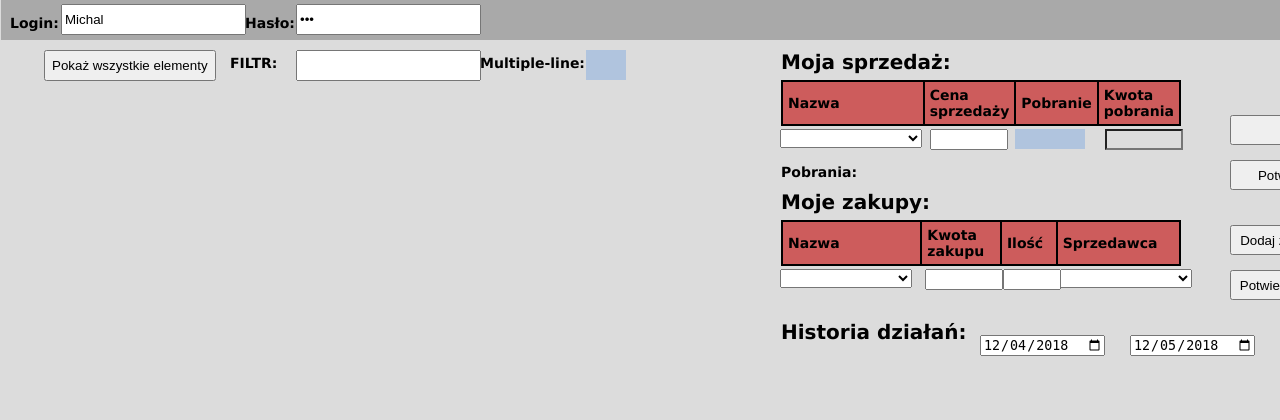
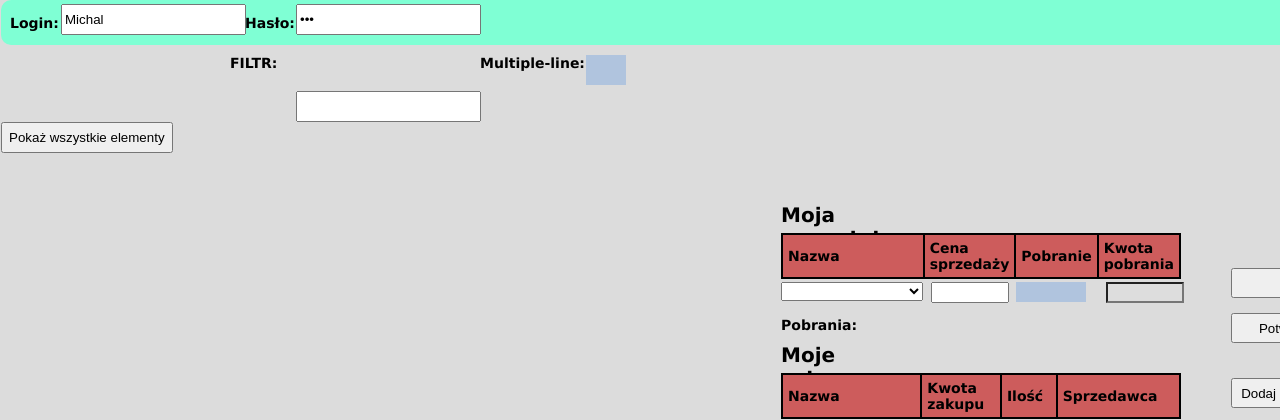
Before and after one commit to Michalqq/Manage-items, a PHP site: page / in a window 1280 px wide; the page is wider, and only the part inside the window is pictured. Shown: the top 420 px of that part. Before the commit the page ends 356 px from the top of that part, so only its background shows below. Run offline with PHP 8.4, Linux system fonts and the light colour scheme; lists and menus that the app fills with data are empty; some libraries are stand-ins or nearby versions.

Commit message:
Add files via upload

```diff
--- a/index.php
+++ b/index.php
@@ -3,29 +3,34 @@
    <head>
     <link rel="stylesheet" type="text/css" href="style1.css">
    </head>
+
+<form method="post">
+    <div class="headerLogin">
+        <p1 style="left: 10px; position:absolute; top:15px"><b>Login:</b></p1>
+        <input id="login" type="text" name="login" style="position:absolute; height:25px; margin-left:60px; top:4px" value="Michal">
+        <p1 style="left: 245px; position:absolute; top:15px"><b>Hasło:</b></p1>
+        <input id="password" type="password" name="password" style="position:absolute; height:25px; margin-left:295px; top:4px" value="123">
+    </div>
+    <body>
+  <input type="checkbox" name="multiple_list" id="multiple_list" style="margin-left:585px; width: 40px; height: 30px; margin-top:10px" value="0" onclick="multipleList()" >
+    <p1 style="left: 480px; position:absolute; top:55px"><b>Multiple-line:</b></p1>
+    <p1 style="left: 230px; position:absolute; top:55px"><b>FILTR:</b></p1>
+    <input id="filter" type="text" name="filter" style="position:relative; height:25px; margin-left:295px; top:0px" value=""><br>
+
+    <input type="submit" name="mainTable" id="mainTable" style="position:relative;  top:0px; height:31px;"  value="Pokaż wszystkie elementy" /><br>
+
+    <div style="position:fixed; background-color:lightblue">
+
     <p style="margin-left:780px; top:30px">Moja sprzedaż:</p>
     <p style="margin-left:780px; top:170px">Moje zakupy:</p>
     <p style="margin-left:780px; top:300px">Historia działań:</p>
     <p style="margin-left:780px; top:150px; font-size:14px">Pobrania:</p>
-
-    <div style="margin-top:-20px; height:45px; width:1900px;background-color:darkgrey"></div>
-    <body>
-<form method="post">
-    <input type="checkbox" name="multiple_list" id="multiple_list" style="margin-left:585px; width: 40px; height: 30px; margin-top:10px" value="0" onclick="multipleList()" >
-    <p1 style="left: 480px; position:absolute; top:55px"><b>Multiple-line:</b></p1>
     <p1 class="dateLabel" style = "left: -130px">Od daty:</p1>
     <input type="date" class="dateLabel" style="left: -130px; top:105px" id="dataStart" name="dataStart">
     <p1 class="dateLabel" style = "left: 20px">Do daty:</p1>
     <input type="date" class="dateLabel" style="left: 20px; top:105px" id="dataStop" name="dataStop">
-    <input type="submit" name="mainTable" id="mainTable" style="position:absolute; margin-left:-585px; top:50px; height:31px;"  value="Pokaż wszystkie elementy" /><br>
     <input type="submit" class="selectBuy" name="showHistory" id="showHistory" style="margin-left:510px; top: 329px; width: 120px; height: 30px;"  value="Pokaż" />
-    <p1 style="left: 230px; position:absolute; top:55px"><b>FILTR:</b></p1>
-    <input id="filter" type="text" name="filter" style="position:absolute; height:25px; margin-left:295px; top:50px" value=""><br>
-    <p1 style="left: 10px; position:absolute; top:15px"><b>Login:</b></p1>
-    <input id="login" type="text" name="login" style="position:absolute; height:25px; margin-left:60px; top:4px" value="Michal">
-    <p1 style="left: 245px; position:absolute; top:15px"><b>Hasło:</b></p1>
-    <input id="password" type="password" name="password" style="position:absolute; height:25px; margin-left:295px; top:4px" value="123">
-    <br>
+
     <input type="submit" class="selectBuy" name="buyBtn" id="buyBtn" style="margin-left:450px; top: 225px; width: 170px; height: 30px;"  value="Dodaj zakupione do bazy" />
     <input type="submit" class="selectBuy" name="confirmDeliverToPL" id="confirmDeliverToPL" style="margin-left:450px; top: 270px; width: 170px; height: 30px;"  value="Potwierdź dostawę do PL" />
     <input type="submit" class="selectBuy" name="confirmCashOnDelivery" id="confirmCashOnDelivery" style="margin-left:450px; top: 160px; width: 170px; height: 30px;"  value="Potwierdź pobranie" />
@@ -51,6 +56,7 @@
     <select class="selectBuy" name="selectSeller" style="margin-left:280px">
     </select>
 
+    </div>
     </div>
 <!--</form>-->
 
--- a/style1.css
+++ b/style1.css
@@ -48,6 +48,14 @@
 }
 tr:hover td {
 }
+.headerLogin {
+    position:static;
+    height: 45px;
+    width: 1850px;
+    background-color: aquamarine;
+    border-radius: 10px;
+    margin-top:-15px;
+}
 .hisTableCSS {
     position: absolute;
     margin-left: 780px;
```
